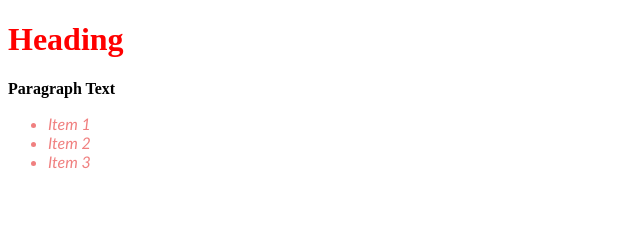
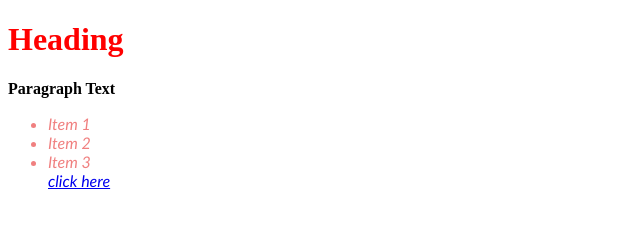
Before and after one commit to ariful-2019331062/farhadwebsite, a plain HTML site: page index.html in a window 1280 px wide. Shown: the whole page, without its empty margins (0-640 px from the left). Drawn offline with Linux system fonts and the light colour scheme.

Commit message:
new html added

```diff
--- a/index.html
+++ b/index.html
@@ -28,6 +28,7 @@
         <li>Item 1</li>
         <li>Item 2</li>
         <li>Item 3</li>
+        <a href="new.html" target="_blank">click here</a>
     </ul>
 </body>
 
```
